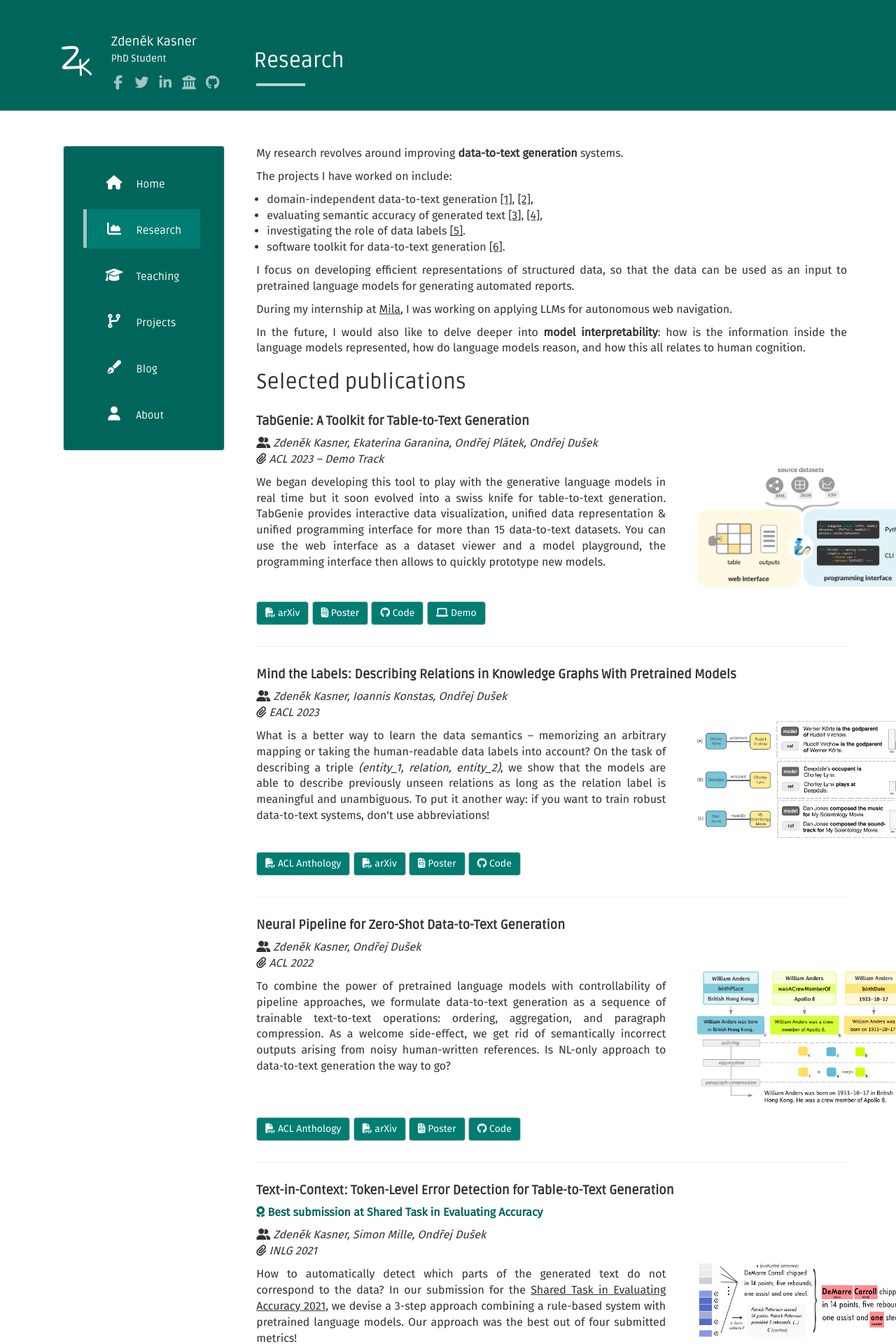
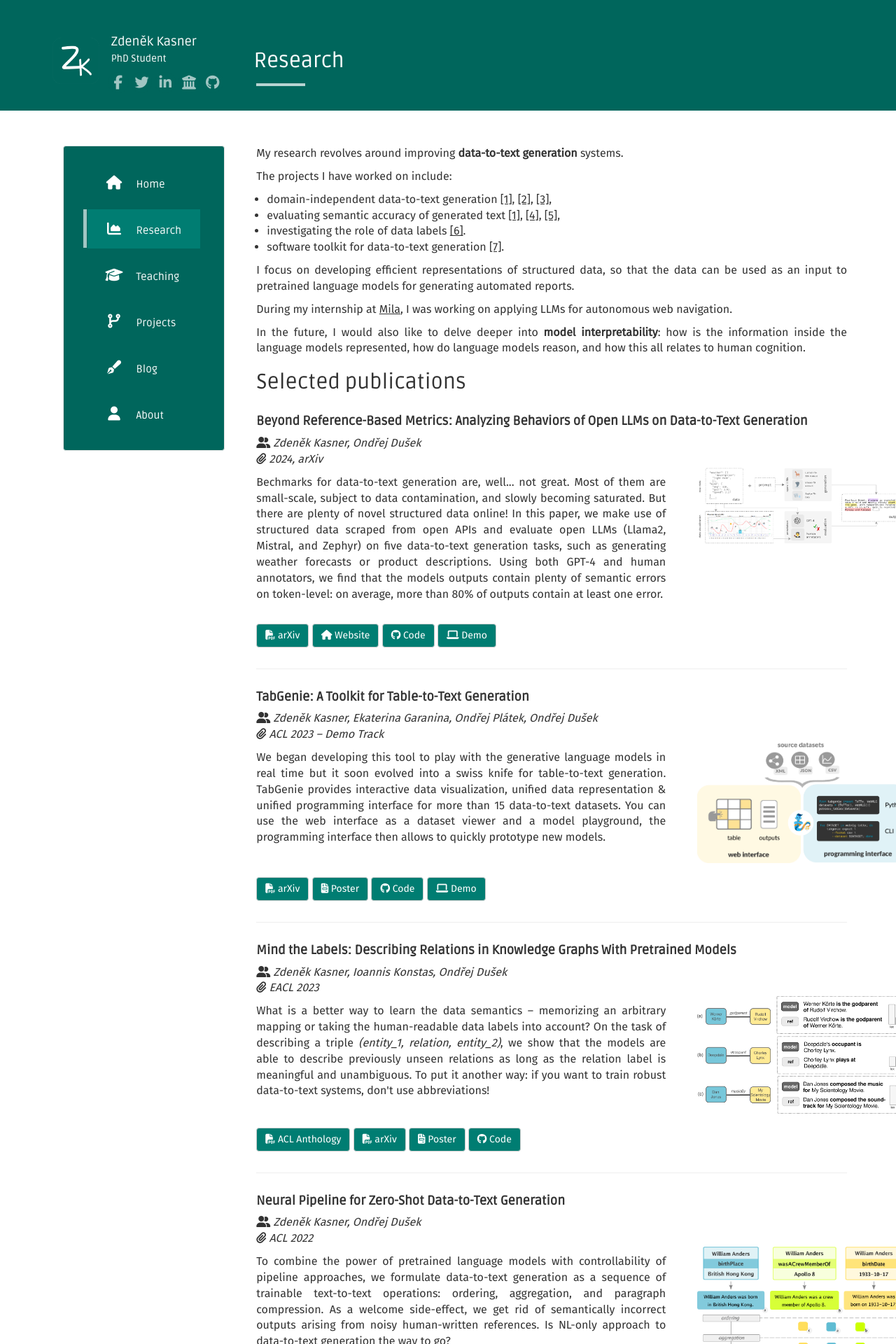
Before and after one commit to kasnerz/kasnerz.github.io, a Jekyll site: the page built from research.md, in a window 1280 px wide. Shown: the top 1920 px of the page at 70% size. Built offline with Jekyll 4.4.1, drawn with Linux system fonts in a browser that asks for light colours; nearby versions of some CDN libraries.

Commit message:
Add article, clickable figures

```diff
--- a/_data/articles.json
+++ b/_data/articles.json
@@ -1,4 +1,16 @@
 [
+	{
+		"title": "Beyond Reference-Based Metrics: Analyzing Behaviors of Open LLMs on Data-to-Text Generation",
+		"code": "https://github.com/kasnerz/quintd",
+		"authors": "Zdeněk Kasner, Ondřej Dušek",
+		"venue": "2024, arXiv",
+		"text": "Bechmarks for data-to-text generation are, well... not great. Most of them are small-scale, subject to data contamination, and slowly becoming saturated. But there are plenty of novel structured data online! In this paper, we make use of structured data scraped from open APIs and evaluate open LLMs (Llama2, Mistral, and Zephyr) on five data-to-text generation tasks, such as generating weather forecasts or product descriptions. Using both GPT-4 and human annotators, we find that the models outputs contain plenty of semantic errors on token-level: on average, more than 80% of outputs contain at least one error.",
+		"img": "2024_d2t_llm.png",
+		"arxiv": "http://arxiv.org/abs/2401.10186",
+		"website": "https://d2t-llm.github.io",
+		"demo": "https://quest.ms.mff.cuni.cz/nlg/d2t-llm/data",
+		"id": "d2t-llm"
+	},
 	{
 		"title": "TabGenie: A Toolkit for Table-to-Text Generation",
 		"code": "https://github.com/kasnerz/tabgenie",
@@ -85,7 +97,7 @@
 		"arxiv": "https://arxiv.org/abs/2004.03227",
 		"code": "https://github.com/kasnerz/neuralmonkey-ctc-decoder",
 		"authors": "Zdeněk Kasner, Jindřich Libovický, Jindřich Helcl",
-		"venue": "arXiv",
+		"venue": "2020, arXiv",
 		"text": "In the follow-up of my master thesis, we improve translation quality of a CTC-based machine translation model. The model is non-autoregressive, i.e. faster but lacking behind autoregressive models in translation quality. To improve the translation quality, we re-score the hypotheses during the beam search decoding with an n-gram language model and several other features.",
 		"img": "2019_nonautoregressive.png"
 	}
--- a/_layouts/article.html
+++ b/_layouts/article.html
@@ -3,6 +3,37 @@ layout: default
 ---
 
 {{ content }}
+
+<script>
+	document.addEventListener("DOMContentLoaded", function () {
+		var imagePopups = document.querySelectorAll('.image-popup');
+		var popupOverlay = document.createElement('div');
+		popupOverlay.classList.add('popup-overlay');
+
+		imagePopups.forEach(function (popupTrigger) {
+			popupTrigger.addEventListener('click', function (e) {
+				e.preventDefault();
+				var imageUrl = this.getAttribute('data-src');
+
+				var popupContent = document.createElement('img');
+				popupContent.src = imageUrl;
+				popupContent.alt = 'Full Size Image';
+				popupContent.classList.add('popup-content');
+
+				popupOverlay.innerHTML = '';
+				popupOverlay.appendChild(popupContent);
+
+				document.body.appendChild(popupOverlay);
+				popupOverlay.style.display = 'flex';
+			});
+		});
+
+		popupOverlay.addEventListener('click', function () {
+			popupOverlay.style.display = 'none';
+		});
+	});
+</script>
+
 {% for i in site.data.articles %}
 
 <div class="paper" {% if i.id %} id="{{ i.id }}" {% endif %}>
@@ -26,7 +57,9 @@ layout: default
 			{{ i.text }}
 		</div>
 		<div class="col-md-6 paper-img">
-			<img src="/assets/papers/{{ i.img }}">
+			<a href="#" class="image-popup" data-src="/assets/papers/{{ i.img }}">
+				<img src="/assets/papers/{{ i.img }}">
+			</a>
 		</div>
 	</div>
 
@@ -40,12 +73,16 @@ layout: default
 		endif %}
 		{% if i.poster %} <a href="{{ i.poster }}" class="btn btn-default" role="button"><i
 				class="fa fa-file-invoice"></i> Poster</a> {% endif %}
+		{% if i.website %} <a href="{{ i.website }}" class="btn btn-default" role="button"><i class="fa fa-home"></i>
+			Website</a>
+		{% endif %}
 		{% if i.code %} <a href="{{ i.code }}" class="btn btn-default" role="button"><i class="fa fa-github"></i>
 			Code</a>
 		{% endif %}
 		{% if i.demo %} <a href="{{ i.demo }}" class="btn btn-default" role="button"><i class="fa fa-laptop"></i>
 			Demo</a>
 		{% endif %}
+
 	</div>
 </div>
 <hr>
--- a/research.md
+++ b/research.md
@@ -7,10 +7,10 @@ permalink: /research/
 My research revolves around improving **data-to-text generation** systems.
 
 The projects I have worked on include:
-- domain-independent data-to-text generation [[1]](#neural_pipeline), [[2]](#iterative_editing),
-- evaluating semantic accuracy of generated text [[3]](#text_in_context), [[4]](#semacc),
-- investigating the role of data labels [[5]](#rel2text).
-- software toolkit for data-to-text generation [[6]](#tabgenie).
+- domain-independent data-to-text generation [[1]](#d2t-llm), [[2]](#neural_pipeline), [[3]](#iterative_editing),
+- evaluating semantic accuracy of generated text [[1]](#d2t-llm), [[4]](#text_in_context), [[5]](#semacc),
+- investigating the role of data labels [[6]](#rel2text).
+- software toolkit for data-to-text generation [[7]](#tabgenie).
 
 I focus on developing efficient representations of structured data, so that the data can be used as an input to pretrained language models for generating automated reports.
 
--- a/static/css/main.css
+++ b/static/css/main.css
@@ -1,22 +1,28 @@
 @import url('https://fonts.googleapis.com/css2?family=Ruda&display=swap');
 @import url('https://fonts.googleapis.com/css2?family=Fira+Sans&display=swap');
 
-.main.outer{
+.main.outer {
     padding-top: 50px;
     padding-left: 20px;
 }
+
 .header-panel.shadow-z-2 {
     background-color: #00665c;
     padding: 50px 0 15px 0;
     width: 100%;
 }
-.full{ font-size: 16px; }
+
+.full {
+    font-size: 16px;
+}
+
 .logo-img {
     width: 75px;
     height: 75px;
     /* border-radius: 60px; */
     margin: 0 auto;
 }
+
 .logo-turner {
     font-size: 18px;
     vertical-align: middle;
@@ -24,37 +30,47 @@
     margin-top: 10px;
     letter-spacing: 2px;
 }
-.row-content{
+
+.row-content {
     vertical-align: top;
 }
+
 .row-picture {
     display: inline-block;
     vertical-align: top;
     margin-right: 10px;
 }
+
 .row-details {
     display: inline-block;
     vertical-align: middle;
     color: #fff;
 }
+
 p.info {
     color: #fff;
 }
+
 p.info a {
     color: #fff;
     text-decoration: underline;
 }
-.full ul,.full ol {
+
+.full ul,
+.full ol {
     margin-left: 15px;
 }
-.full img{
+
+.full img {
     display: block;
     max-width: 100%;
     height: auto;
 }
+
 .social-icons {
     margin: 10px 0 0px -5px;
 }
+
 .icon {
     background: #00665c;
     color: rgba(255, 255, 255, 0.63);
@@ -67,18 +83,23 @@ p.info a {
     height: 30px;
     display: inline-block;
 }
+
 .icon:hover {
     background: rgba(255, 255, 255, 0.63);
     color: #00665c;
 }
+
 .menu ul li {
     list-style: none;
     margin: 5px 0;
 }
 
-.menu ul li a:hover, .menu ul li a:focus, li.current-menu-item > a{
+.menu ul li a:hover,
+.menu ul li a:focus,
+li.current-menu-item>a {
     background: #007D72;
 }
+
 li.current-menu-item:before {
     content: "";
     display: inline-block;
@@ -89,6 +110,7 @@ li.current-menu-item:before {
     vertical-align: middle;
     background: rgba(255, 255, 255, 0.63);
 }
+
 .menu ul li a {
     font-size: 15px;
     font-weight: normal;
@@ -98,6 +120,7 @@ li.current-menu-item:before {
     padding: 0 0 0 10px;
     color: #fff;
 }
+
 .home-subtitle {
     font-size: 26px;
     margin-bottom: 32px;
@@ -105,7 +128,11 @@ li.current-menu-item:before {
     color: #01c87b;
     font-weight: 300;
 }
-h2.blog-title-pro{color: #fff;}
+
+h2.blog-title-pro {
+    color: #fff;
+}
+
 h2.blog-title-pro:after {
     content: "";
     display: block;
@@ -115,8 +142,14 @@ h2.blog-title-pro:after {
     margin-left: 3px;
     background: rgba(255, 255, 255, 0.72);
 }
-span.tags{ margin: 0 2px;cursor: pointer;display: inline-block;}
-.card .card-image .card-image-headline-custom{
+
+span.tags {
+    margin: 0 2px;
+    cursor: pointer;
+    display: inline-block;
+}
+
+.card .card-image .card-image-headline-custom {
     position: absolute;
     margin-bottom: 0;
     bottom: 0px;
@@ -125,45 +158,55 @@ span.tags{ margin: 0 2px;cursor: pointer;display: inline-block;}
     padding: 5px 0 12px;
     color: #fff;
     font-size: 2em;
-    background: -moz-linear-gradient(bottom,  rgba(0,0,0,0) 0%, rgba(0,0,0,0.9) 83%, rgba(0,0,0) 100%);
-background: -webkit-linear-gradient(bottom,  rgba(0,0,0,0) 0%,rgba(0,0,0,0.9) 83%,rgba(0,0,0) 100%);
-background: linear-gradient(to bottom, rgba(0, 0, 0, 0) 0%,rgba(0,0,0,0.9) 83%,rgb(0, 0, 0) 100%);
-filter: progid:DXImageTransform.Microsoft.gradient( startColorstr='#00000000', endColorstr='#a6000000',GradientType=0 );
+    background: -moz-linear-gradient(bottom, rgba(0, 0, 0, 0) 0%, rgba(0, 0, 0, 0.9) 83%, rgba(0, 0, 0) 100%);
+    background: -webkit-linear-gradient(bottom, rgba(0, 0, 0, 0) 0%, rgba(0, 0, 0, 0.9) 83%, rgba(0, 0, 0) 100%);
+    background: linear-gradient(to bottom, rgba(0, 0, 0, 0) 0%, rgba(0, 0, 0, 0.9) 83%, rgb(0, 0, 0) 100%);
+    filter: progid:DXImageTransform.Microsoft.gradient(startColorstr='#00000000', endColorstr='#a6000000', GradientType=0);
 }
+
 .card .card-footer a {
     margin: 0 !important;
     position: relative;
     bottom: 25px;
     width: auto;
 }
+
 #filters {
     margin: 0 0 25px 0;
 }
-.list-separator li > a i{
+
+.list-separator li>a i {
     width: 56px;
     height: 56px;
     text-align: center;
     line-height: 56px;
     font-size: 20px;
 }
+
 .error {
-    color: #EF7272!important;
-    font-size: 12px!important;
+    color: #EF7272 !important;
+    font-size: 12px !important;
 }
+
 #portfolio-filter {
     margin-top: 50px;
 }
+
 .navbar-toggle i {
     color: #BCCCBF;
 }
-.menu .list-group-item-heading, .menu .list-group-item-text{
-    color:#fff!important;
+
+.menu .list-group-item-heading,
+.menu .list-group-item-text {
+    color: #fff !important;
 }
+
 @media (max-width: 768px) {
     #portfolio-filter {
         margin-top: 0px;
     }
 }
+
 footer {
     border-top: 1px solid #C5C0C0;
     width: 100%;
@@ -176,18 +219,22 @@ footer {
     bottom: 0;
     padding-bottom: 10px;
 }
+
 .pager li.active a {
     background: rgba(89, 148, 129, 0.3);
 }
+
 /** Search input **/
 .searchcontrol {
     margin-top: 35px;
     margin-bottom: 0;
 }
-.searchcontrol input[type=text]{
-    color:#fff;
+
+.searchcontrol input[type=text] {
+    color: #fff;
 }
-.searchcontrol input[type=text]:focus{
+
+.searchcontrol input[type=text]:focus {
     outline: none;
     border: none;
     box-shadow: none;
@@ -202,24 +249,28 @@ footer {
     transition: 0.2s ease;
     position: absolute;
     width: 100%;
-    -webkit-box-shadow: 0 8px 17px 0 rgba(0,0,0,.2), 0 6px 20px 0 rgba(0,0,0,.19);
-    box-shadow: 0 8px 17px 0 rgba(0,0,0,.2), 0 6px 20px 0 rgba(0,0,0,.19);
+    -webkit-box-shadow: 0 8px 17px 0 rgba(0, 0, 0, .2), 0 6px 20px 0 rgba(0, 0, 0, .19);
+    box-shadow: 0 8px 17px 0 rgba(0, 0, 0, .2), 0 6px 20px 0 rgba(0, 0, 0, .19);
     border-radius: 2px;
     border: 0;
     z-index: 999;
 }
+
 .search__results.is-hidden {
     opacity: 0;
     transform: translateY(-1vh);
     display: none;
 }
-.search__results > li {
+
+.search__results>li {
     border-top: 1px solid #f0f0f0;
     padding: 10px 0;
 }
-.search__results > li > a {
+
+.search__results>li>a {
     padding: 10px;
 }
+
 .search__result-date {
     font-size: 12px;
     color: #BBB;
@@ -237,31 +288,49 @@ a {
 }
 
 
-body .container .well{
-    box-shadow: 0 0px 0px 0 rgba(0,0,0,.2), 0 0px 0px 0 rgba(0,0,0,.19);
+body .container .well {
+    box-shadow: 0 0px 0px 0 rgba(0, 0, 0, .2), 0 0px 0px 0 rgba(0, 0, 0, .19);
 }
 
-body .container .jumbotron-primary,body .container .well-primary,body .container-fluid .jumbotron-primary,body .container-fluid .well-primary {
-    background-color:#00665c;
+body .container .jumbotron-primary,
+body .container .well-primary,
+body .container-fluid .jumbotron-primary,
+body .container-fluid .well-primary {
+    background-color: #00665c;
 }
 
-.h1,.h2,.h3,.h4,h1,h2,h3,h4,h5,h6,.paper-title, .nav-category, .header-about{
-    font-family:Ruda,Helvetica,Arial,sans-serif;font-weight:300;
+.h1,
+.h2,
+.h3,
+.h4,
+h1,
+h2,
+h3,
+h4,
+h5,
+h6,
+.paper-title,
+.nav-category,
+.header-about {
+    font-family: Ruda, Helvetica, Arial, sans-serif;
+    font-weight: 300;
 }
 
-h5,h6{
-    font-weight:400;
+h5,
+h6 {
+    font-weight: 400;
 }
 
 body {
-    font-family: 'Fira Sans',Helvetica,Arial,sans-serif;font-weight:300;
+    font-family: 'Fira Sans', Helvetica, Arial, sans-serif;
+    font-weight: 300;
     text-align: justify;
 }
 
 /* merge all buttons in one field */
 
 .btn-default {
-    color :#ffffff;
+    color: #ffffff;
     background-color: #007D72;
 }
 
@@ -288,16 +357,18 @@ body {
     padding-left: 10%;
     padding-right: 10%;
 }
+
 .paper-img img {
     /* border: 1px solid #555; */
     /* margin : auto; */
-    margin-left : 30px;
+    margin-left: 30px;
     max-width: 300px;
     max-height: 200px;
 }
+
 .paper-extra {
     margin-bottom: 10px;
-    color:#00665c
+    color: #00665c
 }
 
 .paper-buttons {
@@ -374,7 +445,24 @@ display: table;
 
 #about-img {
     /* border-radius: 10%; */
-   max-width:180px;
-   max-height:180px;
+    max-width: 180px;
+    max-height: 180px;
     margin: 0px 0px 0px 60px;
 }
+
+.popup-overlay {
+    position: fixed;
+    top: 0;
+    left: 0;
+    width: 100%;
+    height: 100%;
+    background: rgba(0, 0, 0, 0.7);
+    display: none;
+    justify-content: center;
+    align-items: center;
+}
+
+.popup-content {
+    max-width: 80%;
+    max-height: 80%;
+}
```
Also changed, not shown: assets/papers/2024_d2t_llm.png (added), assets/papers/2024_d2t_llm_2.png (added). Lines whose indentation alone changed are shown as unchanged.
